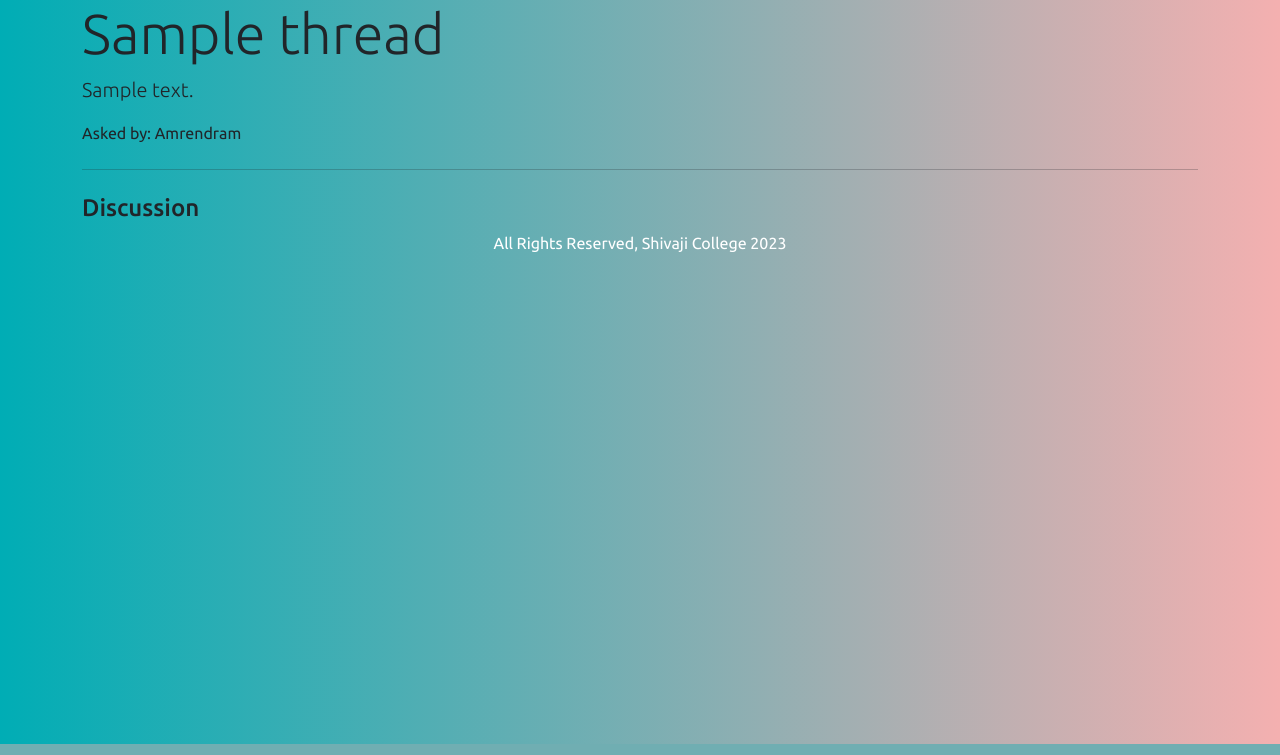
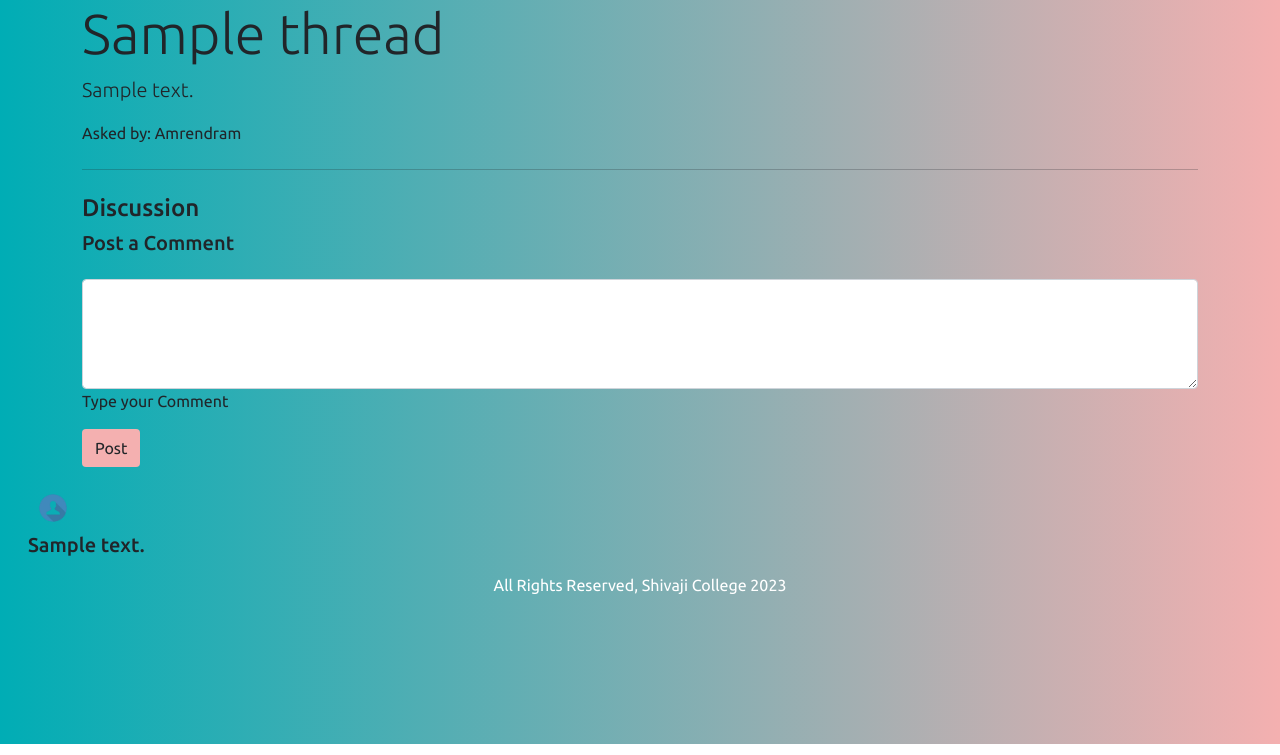
Before and after one commit to KumarAmrendram/php-project, a PHP site: page /thread.php?threadid=1 in a window 1280 px wide. Shown: the part 56-811 px from the top of the page. Run offline with PHP 8.4, Linux system fonts and the light colour scheme; tables that the repository leaves empty or names only in its code hold one stand-in row (values such as "Sample post").

Commit message:
-adds comments form

```diff
--- a/thread.php
+++ b/thread.php
@@ -38,7 +38,7 @@
             <h1 class="display-4"><?php echo "$title" ?></h1>
             <p class="lead"><?php echo "$desc" ?></p>
             <p class="lead">
-                <p>Asked by: Amrendram</p>
+            <p>Asked by: Amrendram</p>
             </p>
             <hr class="my-4">
         </div>
@@ -47,6 +47,71 @@
     <div class="container">
         <h4>Discussion</h4>
     </div>
+
+    <!-- comments backend -->
+    <?php
+    $method = $_SERVER['REQUEST_METHOD'];
+    $showAlert = false;
+    if ($method == 'POST') {
+        //insert data into db
+        $comment = $_POST['comment'];
+        $sql = "INSERT INTO `comments` (`comment_content`, `thread_id`, `comment_time`, `comment_by`) VALUES ('$comment', '$id', current_timestamp(), '0')";
+        $showAlert = true;
+        if ($showAlert and $th_title != NULL) {
+            $result = mysqli_query($conn, $sql);
+            echo '<div class="alert alert-success container" role="alert">Success! Your comment has been added. Please wait for community for to respond</div>';
+        }
+    }
+    ?>
+
+    <!-- comments form -->
+    <form class="container" action="<?php $_SERVER['REQUEST_URI'] ?>" method="post">
+        <div class="mb-3">
+            <label for="title" class="form-label h5">Post a Comment</label>
+            <div id="emailHelp" class="form-text text-white"></div>
+        </div>
+        <div class="form-group">
+            <textarea class="form-control" placeholder="" id="comment" name="comment" rows="4"></textarea>
+            <label for="floatingTextarea">Type your Comment</label>
+        </div>
+        <button type="submit" class="btn mt-3 button-primary">Post</button>
+    </form>
+
+    <!-- Comments -->
+    <?php
+    $id = $_GET['threadid'];
+    $sql = "SELECT * from `comments` WHERE thread_id = $id"; //fetching thread data from db
+    $result = mysqli_query($conn, $sql);
+    $noResult = true;
+    while ($row = mysqli_fetch_assoc($result)) {
+        $noResult = false;
+        $desc = $row['comment_content'];
+
+        echo '<div class="media my-3 ms-3 container">
+                    <div class="user-img">
+                        <div class="user-img">
+                            <img src="img/user.png" alt="...">
+                        </div>
+                    </div>
+                    <div class="media-body">
+                        <h5 class="mt-0">' . "$desc" . '</h5>
+                    </div>
+                </div>';
+    } ?>
+
+
+
+
+
+
+
+
+
+
+
+
+
+
 
     <?php include "Partials/_footer.php" ?>
     <!-- Option 1: Bootstrap Bundle with Popper -->
```
